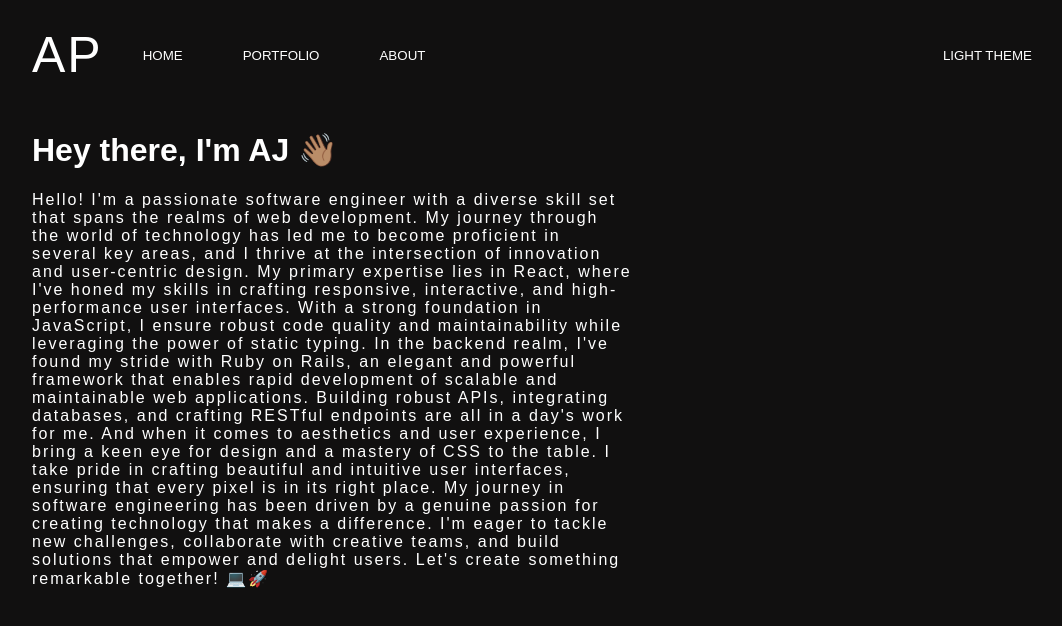
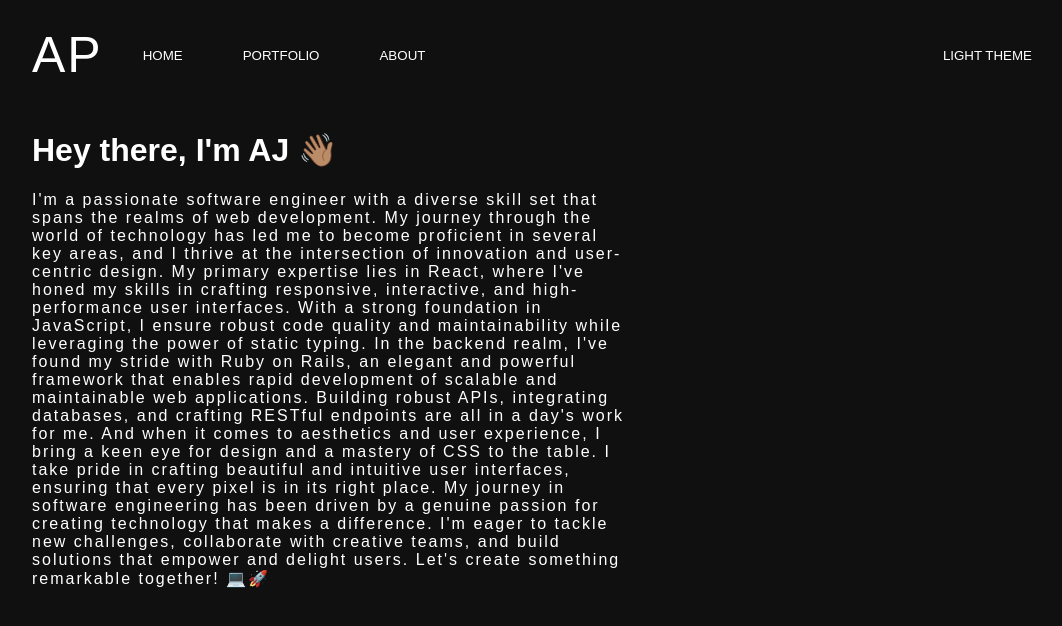
Before and after one commit to adrielpuello/my-ts-react-app, a React (Create React App) app: page / in a window 1280 px wide. Shown: the top 626 px of the page, without its empty margins (118-1180 px from the left). Built offline with nearby package versions, Linux system fonts and the light colour scheme.

Commit message:
grammar fix

```diff
--- a/src/components/Home/Home.tsx
+++ b/src/components/Home/Home.tsx
@@ -5,7 +5,7 @@ const Home: React.FC = () => {
     return (
         <div className="main-text">
             <h1>Hey there, I'm AJ 👋🏽</h1>
-                <p>Hello! I'm a passionate software engineer with a diverse skill set that spans the realms of web development. My journey through the world of technology has led me to become proficient in several key areas, and I thrive at the intersection of innovation and user-centric design.
+                <p>I'm a passionate software engineer with a diverse skill set that spans the realms of web development. My journey through the world of technology has led me to become proficient in several key areas, and I thrive at the intersection of innovation and user-centric design.
 
                 My primary expertise lies in React, where I've honed my skills in crafting responsive, interactive, and high-performance user interfaces. With a strong foundation in JavaScript, I ensure robust code quality and maintainability while leveraging the power of static typing.
 
```
